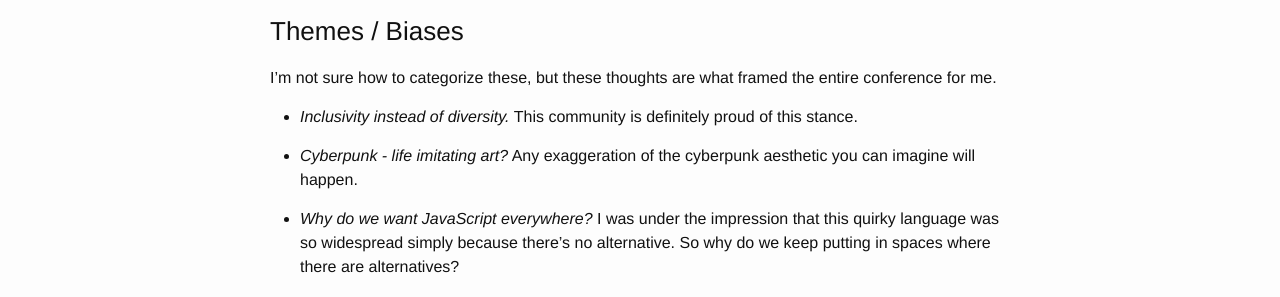
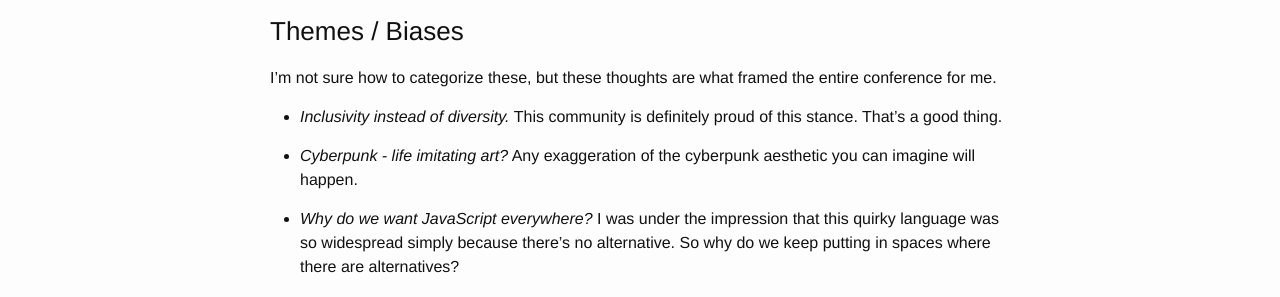
Before and after one commit to kellyjosephprice/kellyjosephprice.github.io, a Jekyll site: the page built from _posts/2016-02-11-forwardjs.markdown, in a window 1280 px wide and 900 px high. Shown: the part 281-578 px from the top of the window. Built offline with Jekyll 4.4.1, drawn with Linux system fonts in a browser that asks for light colours.

Commit message:
be clear

```diff
--- a/_posts/2016-02-11-forwardjs.markdown
+++ b/_posts/2016-02-11-forwardjs.markdown
@@ -14,7 +14,7 @@
 the entire conference for me.
 
 * _Inclusivity instead of diversity._
-  This community is definitely proud of this stance.
+  This community is definitely proud of this stance. That's a good thing.
 
 * _Cyberpunk - life imitating art?_
   Any exaggeration of the cyberpunk aesthetic you can imagine will happen.
```
